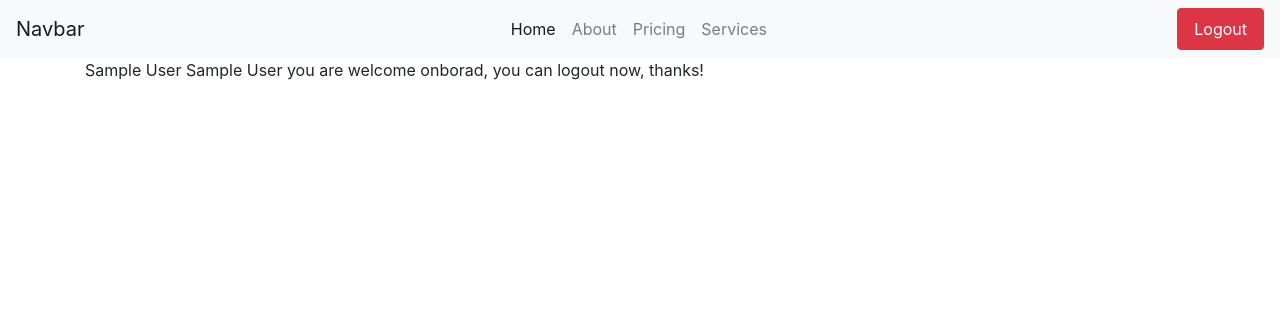
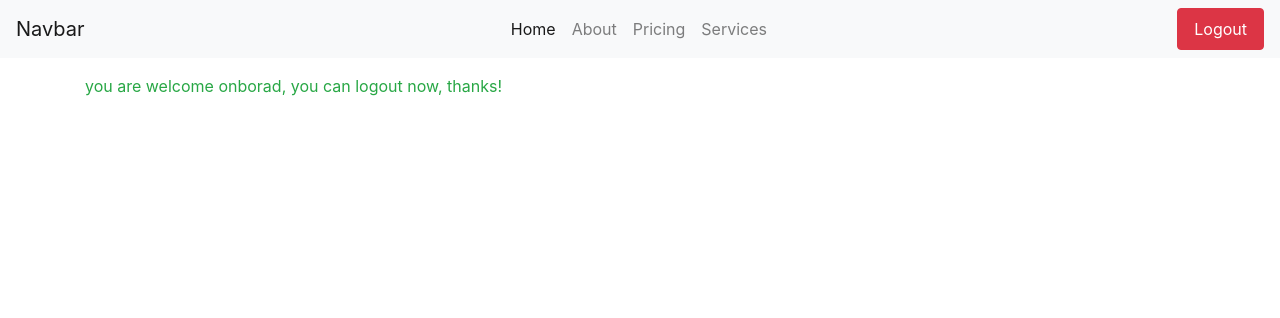
Before and after one commit to kekecoder/loginReg, a PHP site: page / in a window 1280 px wide. Shown: the top 318 px of the page. Run offline with PHP 8.4, Linux system fonts and the light colour scheme; the visitor is signed in with stand-in values (Sample User, id 1).

Commit message:
completed

```diff
--- a/index.php
+++ b/index.php
@@ -20,9 +20,9 @@ if (!isset($_SESSION['id'])) {
     <?php
 require_once __DIR__ . '/partials/nav.php';
 ?>
-    <div class="container">
+    <div class="container mt-3">
         <?php if (isset($_SESSION['id'])) {
-    echo ucfirst($_SESSION['firstname']) .' ' . ucfirst($_SESSION['lastname']) . " you are welcome onborad, you can logout now, thanks!";
+    echo '<span class="text-success"'. ucfirst($_SESSION['firstname']) .' ' . ucfirst($_SESSION['lastname']) .'</span>'. " you are welcome onborad, you can logout now, thanks!";
 }?>
     </div>
     <?php require_once 'partials/js.php'; ?>
```
